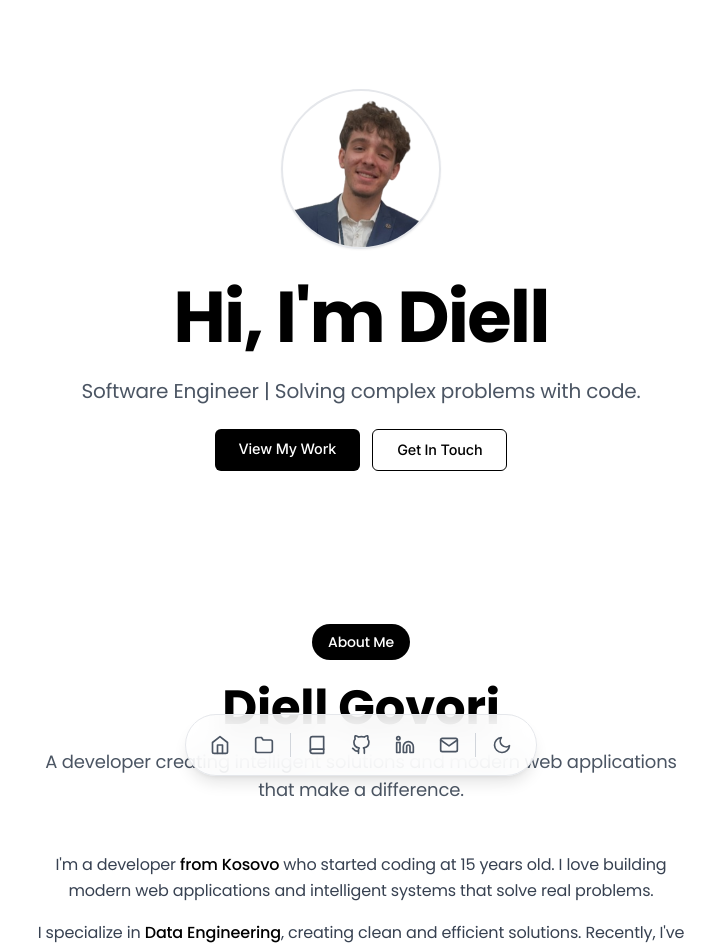
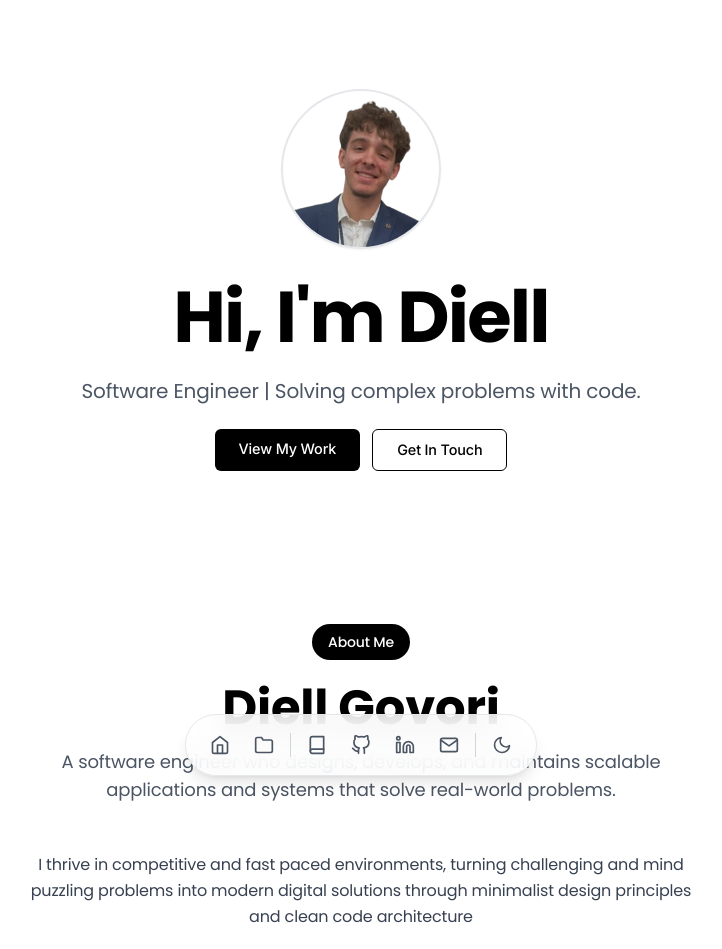
Before and after one commit to Dielldev/Portfolio, a React (Vite) app: page / in a window 1280 px wide. Shown: the top 949 px of the page, without its empty margins (279-1001 px from the left). Built offline with nearby package versions, Linux system fonts and the light colour scheme.

Commit message:
changed mainly description

```diff
--- a/src/components/About.tsx
+++ b/src/components/About.tsx
@@ -47,7 +47,7 @@ const About: React.FC = () => {
                         Diell Govori
                     </h2>
                     <p className="text-lg text-gray-600 dark:text-gray-400 max-w-2xl mx-auto">
-                        A developer creating intelligent solutions and modern web applications that make a difference.
+                        A software engineer who designs, develops, and maintains scalable applications and systems that solve real-world problems.
                     </p>
                 </motion.div>
 
@@ -56,14 +56,10 @@ const About: React.FC = () => {
                     variants={itemVariants}
                 >
                     <div className="text-center">
-                        <p className="text-base text-gray-700 dark:text-gray-300 leading-relaxed mb-4 transition-colors duration-300">
-                            I'm a developer <span className="font-medium text-black dark:text-white">from Kosovo</span> who started coding at 15 years old.
-                            I love building modern web applications and intelligent systems that solve real problems.
-                        </p>
+
 
                         <p className="text-base text-gray-700 dark:text-gray-300 leading-relaxed transition-colors duration-300">
-                            I specialize in <span className="font-medium text-black dark:text-white">Data Engineering</span>, creating clean and efficient solutions.
-                            Recently, I've been working with <span className="font-medium text-black dark:text-white">AI agents</span> and exploring cutting-edge machine learning technologies.
+                           I thrive in competitive and fast paced environments, turning challenging and mind puzzling problems into modern digital solutions through minimalist design principles and clean code architecture
                         </p>
                     </div>
 
--- a/src/components/Skills.tsx
+++ b/src/components/Skills.tsx
@@ -93,7 +93,7 @@ const Skills: React.FC = () => {
                     {technologies.map((tech, index) => (
                         <motion.div
                             key={index}
-                            className="text-center py-2 px-3 bg-gray-50 dark:bg-white rounded-md text-gray-700 dark:text-black hover:bg-gray-100 dark:hover:bg-gray-100 transition-colors duration-200 cursor-pointer text-sm"
+                            className="text-center py-2 px-3 bg-gray-50 dark:bg-white rounded-md text-gray-700 dark:text-black hover:bg-gray-100 dark:hover:bg-gray-100 transition-colors duration-200 text-sm"
                             variants={skillVariants}
                         >
                             {tech}
```
